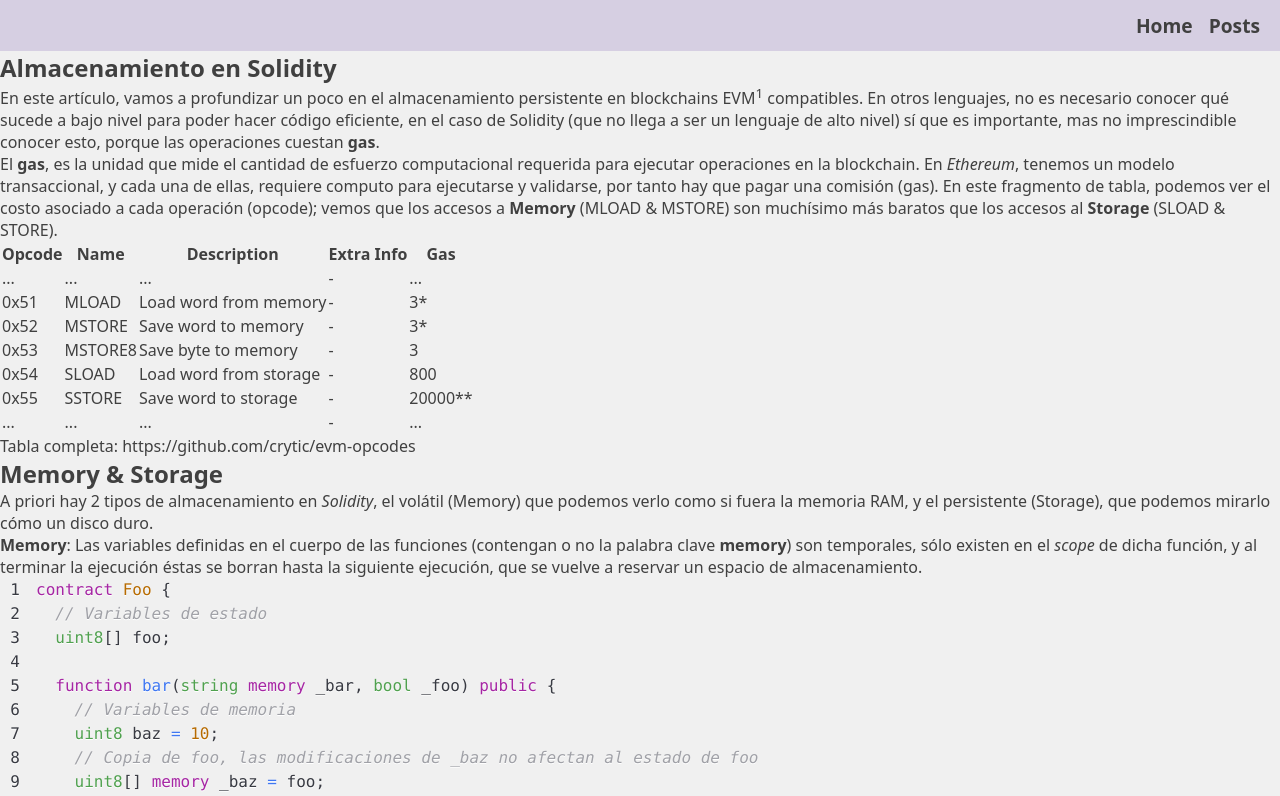
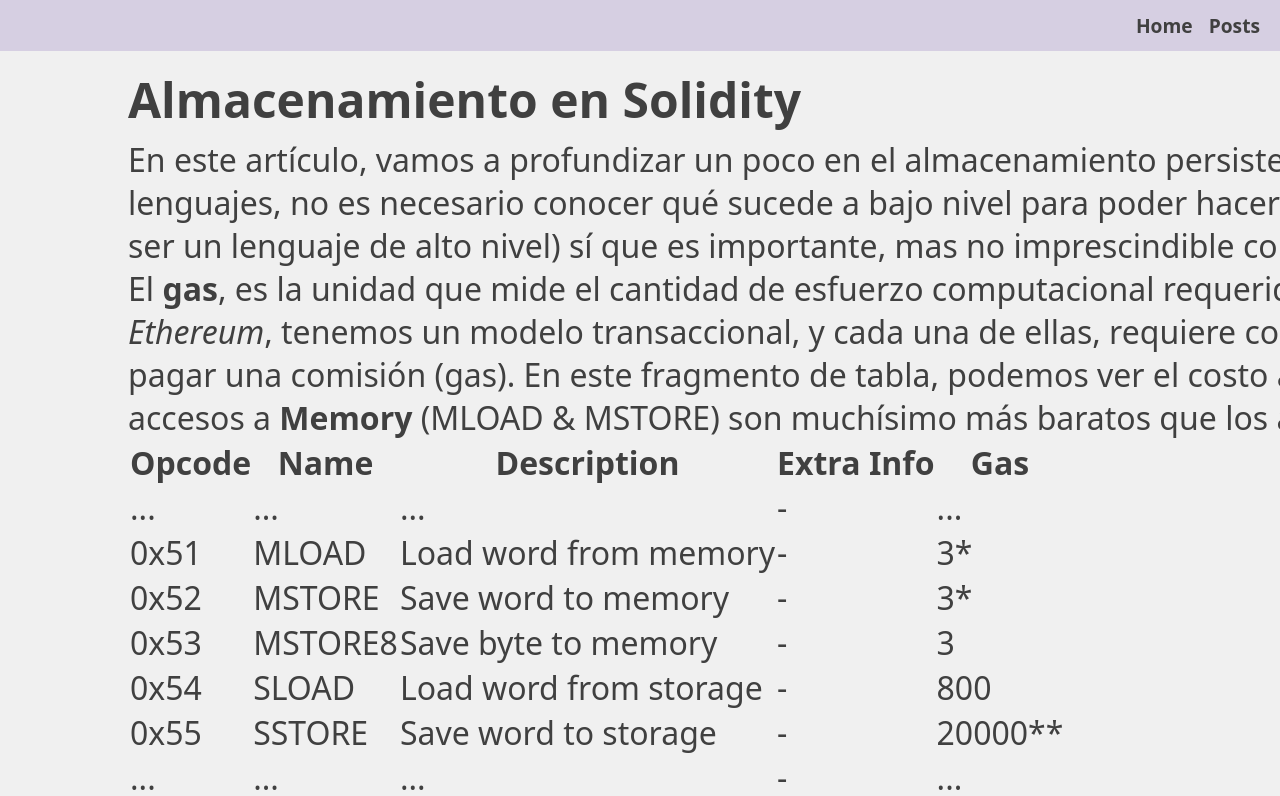
Before and after one commit to 0fprod/0f-blog, a Next.js app: page /posts/almacenamiento-en-solidity in a window 1280 px wide. Shown: the top 796 px of the page. Built offline with nearby package versions, Linux system fonts and the light colour scheme.

Commit message:
implement layout styles

```diff
--- /dev/null
+++ b/src/components/layout/Layout.styles.ts
@@ -0,0 +1,27 @@
+import styled from '@emotion/styled';
+
+export const Main = styled.main`
+transition: all 0.5s ease-in-out;
+
+/* Mobile */
+display: flex;
+padding: 2rem;
+
+
+// preffered color scheme
+@media (prefers-color-scheme: dark) {
+}
+
+
+/* Tablet */
+@media screen and (min-width: 768px) {
+  transition: all 0.25s ease-in-out;
+  padding: 2.5rem 3rem;
+  font-size: 2rem;
+}
+
+/* Desktop */
+@media screen and (min-width: 1024px) {
+  padding: 1rem 8rem;
+}
+`;
--- a/src/components/layout/Layout.tsx
+++ b/src/components/layout/Layout.tsx
@@ -1,10 +1,11 @@
 import { Navbar } from '@/components/nav/Navbar';
+import { Main } from './Layout.styles';
 
 export const Layout = ({ children }: any) => {
   return (
     <>
       <Navbar></Navbar>
-      <main> {children} </main>;
+      <Main> {children} </Main>
     </>
   );
 };
```
